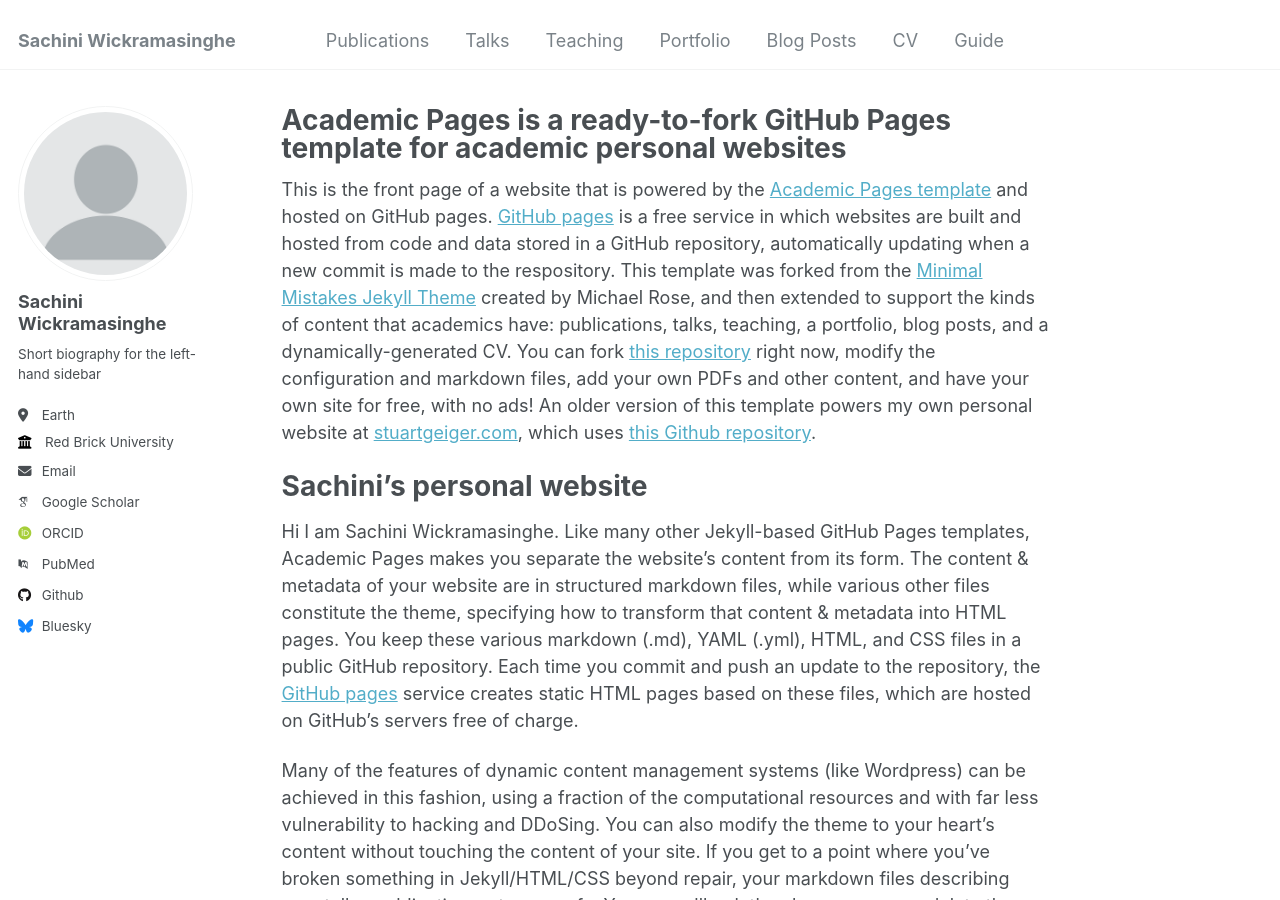
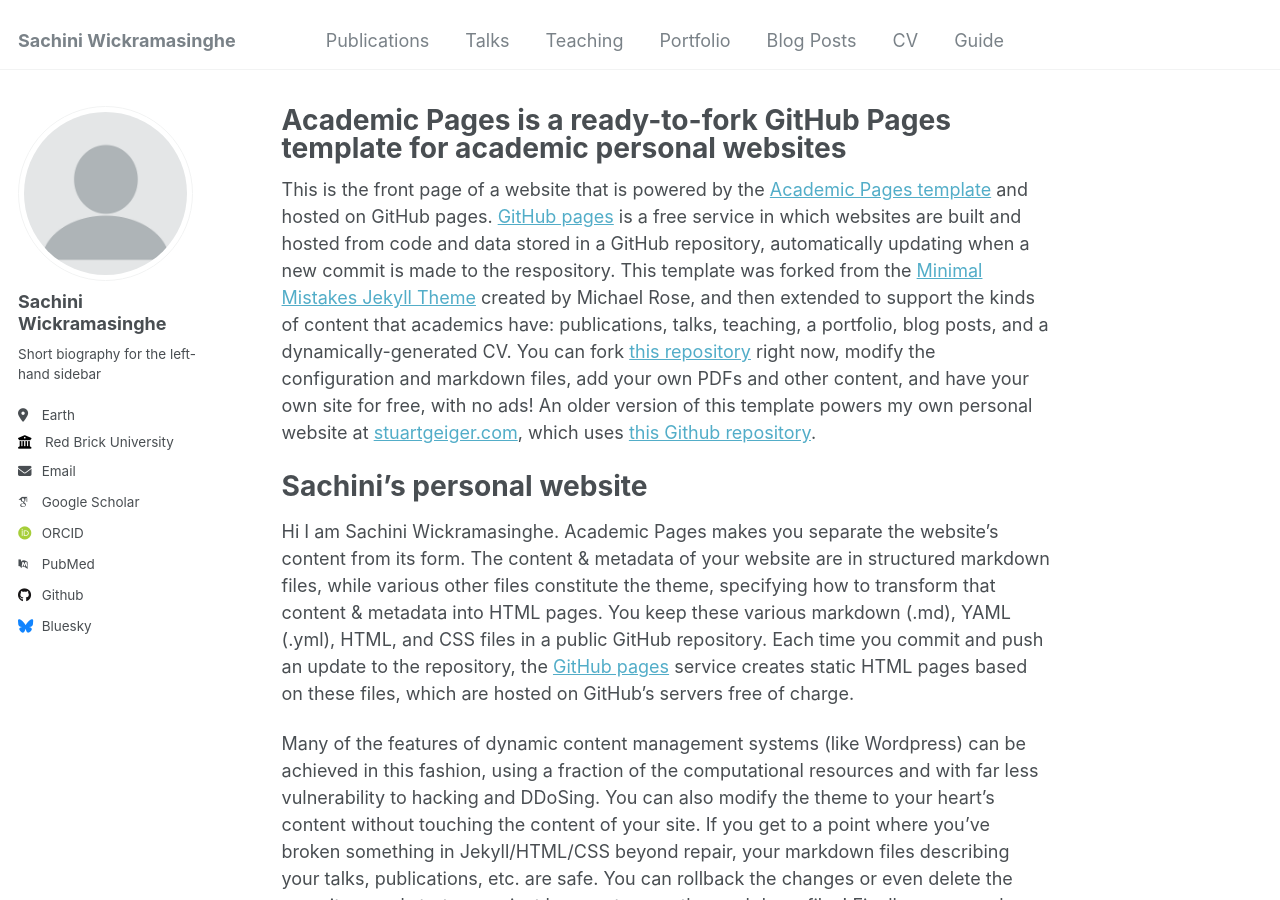
Before and after one commit to SachiniW/SachiniW.github.io, a Jekyll site: the page built from _pages/about.md, in a window 1280 px wide and 900 px high. Built offline with Jekyll 4.4.1, drawn with Linux system fonts in a browser that asks for light colours; some web fonts are replaced.

Commit message:
Update about.md

```diff
--- a/_pages/about.md
+++ b/_pages/about.md
@@ -11,7 +11,7 @@ This is the front page of a website that is powered by the [Academic Pages templ
 
 Sachini's personal website
 ======
-Hi I am Sachini Wickramasinghe. Like many other Jekyll-based GitHub Pages templates, Academic Pages makes you separate the website's content from its form. The content & metadata of your website are in structured markdown files, while various other files constitute the theme, specifying how to transform that content & metadata into HTML pages. You keep these various markdown (.md), YAML (.yml), HTML, and CSS files in a public GitHub repository. Each time you commit and push an update to the repository, the [GitHub pages](https://pages.github.com/) service creates static HTML pages based on these files, which are hosted on GitHub's servers free of charge.
+Hi I am Sachini Wickramasinghe. Academic Pages makes you separate the website's content from its form. The content & metadata of your website are in structured markdown files, while various other files constitute the theme, specifying how to transform that content & metadata into HTML pages. You keep these various markdown (.md), YAML (.yml), HTML, and CSS files in a public GitHub repository. Each time you commit and push an update to the repository, the [GitHub pages](https://pages.github.com/) service creates static HTML pages based on these files, which are hosted on GitHub's servers free of charge.
 
 Many of the features of dynamic content management systems (like Wordpress) can be achieved in this fashion, using a fraction of the computational resources and with far less vulnerability to hacking and DDoSing. You can also modify the theme to your heart's content without touching the content of your site. If you get to a point where you've broken something in Jekyll/HTML/CSS beyond repair, your markdown files describing your talks, publications, etc. are safe. You can rollback the changes or even delete the repository and start over -- just be sure to save the markdown files! Finally, you can also write scripts that process the structured data on the site, such as [this one](https://github.com/academicpages/academicpages.github.io/blob/master/talkmap.ipynb) that analyzes metadata in pages about talks to display [a map of every location you've given a talk](https://academicpages.github.io/talkmap.html).
 
```
